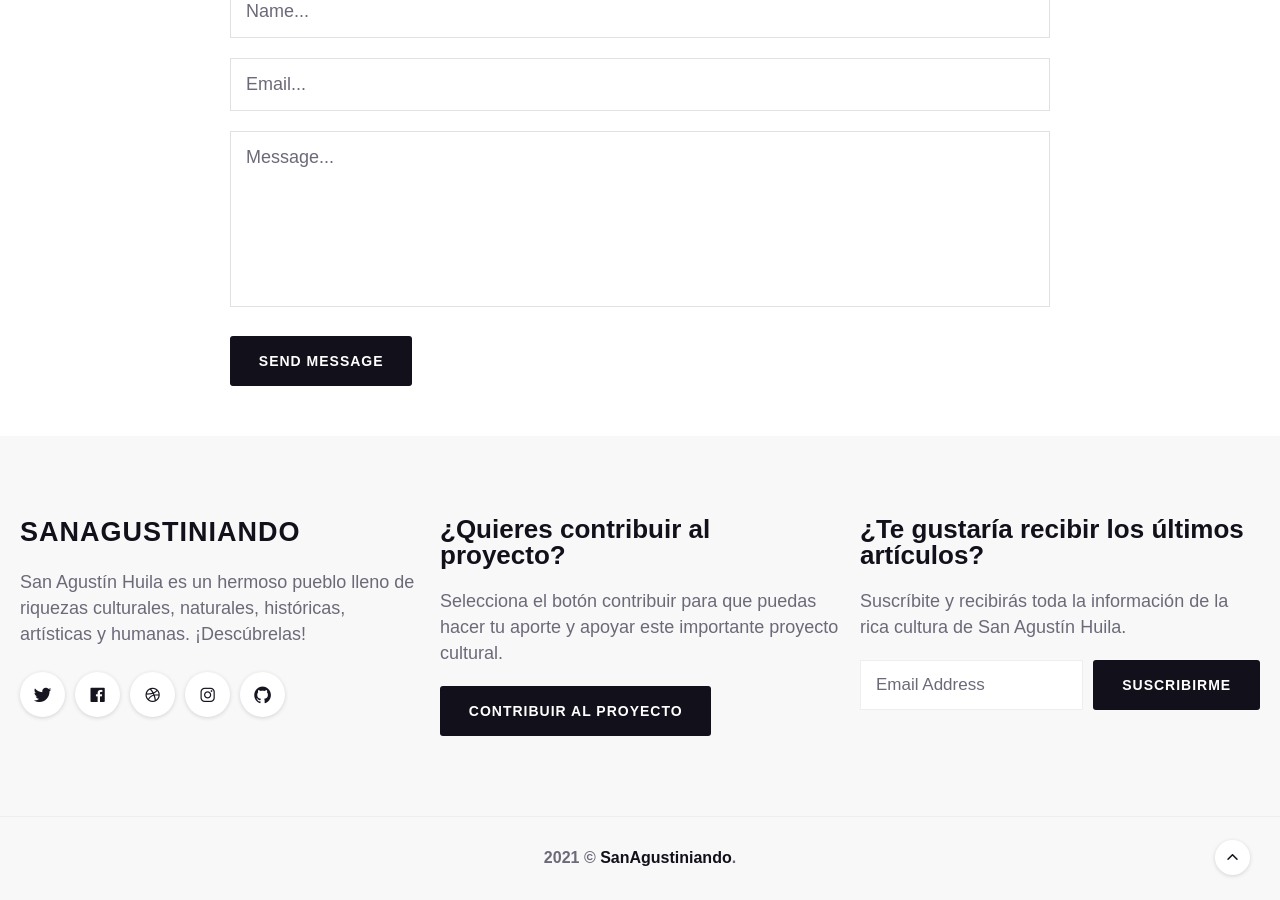
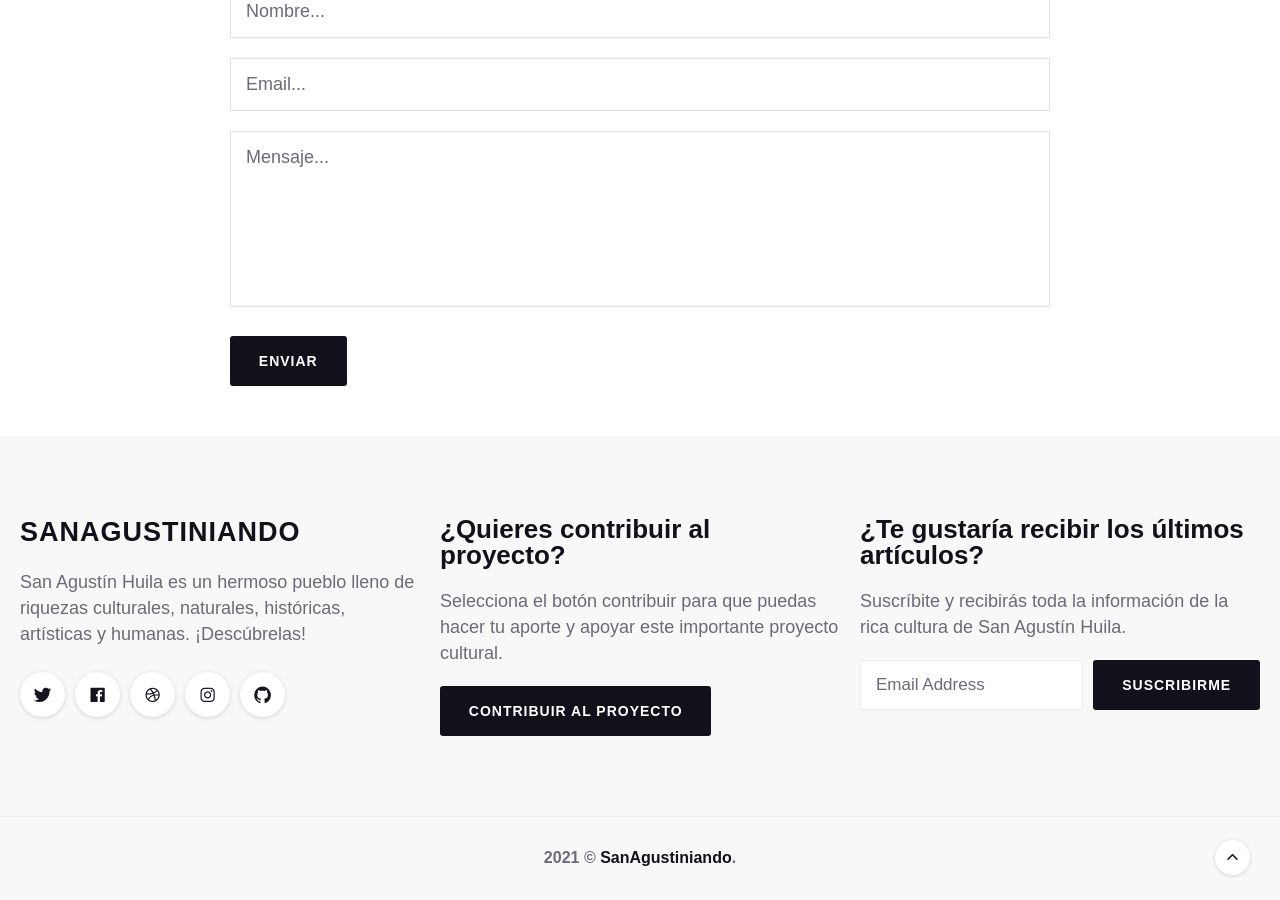
Before and after one commit to Klerpson/felizmente, a Jekyll site: the page built from _pages/contact.html, in a window 1280 px wide and 900 px high, scrolled down 1010 px. Built offline with Jekyll 4.4.1, drawn with Linux system fonts in a browser that asks for light colours; nearby versions of some CDN libraries; some web fonts are replaced.

Commit message:
Add files via upload

```diff
--- a/_pages/contact.html
+++ b/_pages/contact.html
@@ -2,28 +2,28 @@
 layout: page
 title: Contacto
 permalink: /contacto/
-image: '/images/80.jpg'
+image: '/images/portada-sanagustiniando.webp'
 ---
 <div class="form-container">
   {% if site.contact.description %}
   <p class="contact-description">{{site.contact.description}}</p>
   {% endif %}
   <form class="form"
-    action="{% if site.contact.email %}https://formspree.io/{{site.contact.email}}{% else %}#{% endif %}" method="POST">
+    action="https://formspree.io/f/moqyjjdv" method="POST">
     <div class="form__group">
-      <label class="form__label screen-reader-text" for="form-name">Your Name</label>
-      <input class="form__input" id="form-name" type="text" name="name" placeholder="Name..." required>
+      <label class="form__label screen-reader-text" for="form-name">Tu nombre</label>
+      <input class="form__input" id="form-name" type="text" name="name" placeholder="Nombre..." required>
     </div>
     <div class="form__group">
-      <label class="form__label screen-reader-text" for="form-email">Your Email</label>
+      <label class="form__label screen-reader-text" for="form-email">Tu Email</label>
       <input class="form__input" id="form-email" type="email" name="_replyto" placeholder="Email..." required>
     </div>
     <div class="form__group">
-      <label class="form__label screen-reader-text" for="form-text">Your Message</label>
-      <textarea class="form__input" id="form-text" name="text" rows="7" placeholder="Message..." required></textarea>
+      <label class="form__label screen-reader-text" for="form-text">Escribe tu mensaje</label>
+      <textarea class="form__input" id="form-text" name="text" rows="7" placeholder="Mensaje..." required></textarea>
     </div>
     <div class="form__group">
-      <button class="button button--primary" type="submit">Send Message</button>
+      <button class="button button--primary" type="submit">Enviar</button>
     </div>
     <input type="hidden" name="_next" value="{{ site.baseurl }}/contact/thanks/" />
   </form>
```
